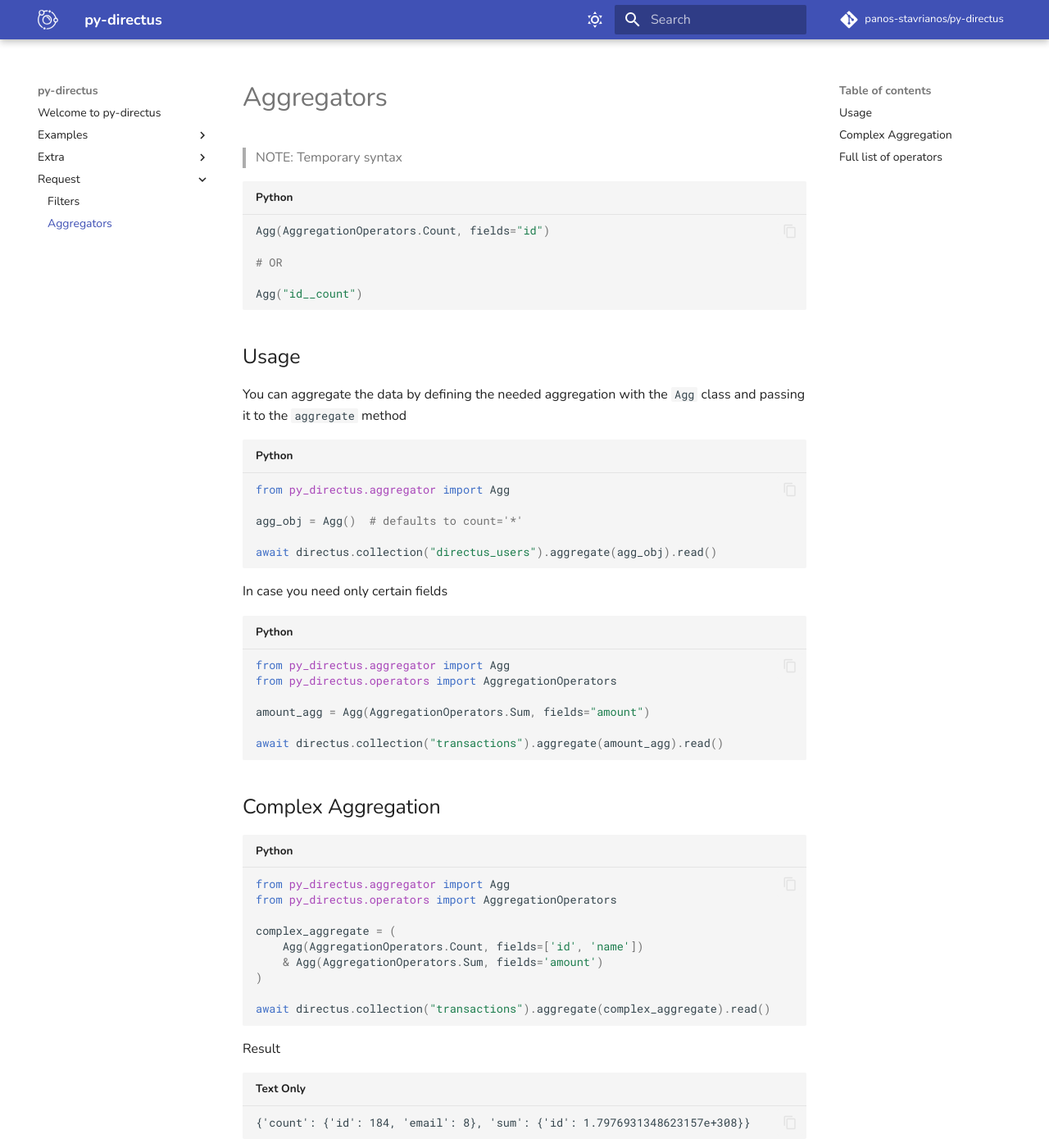
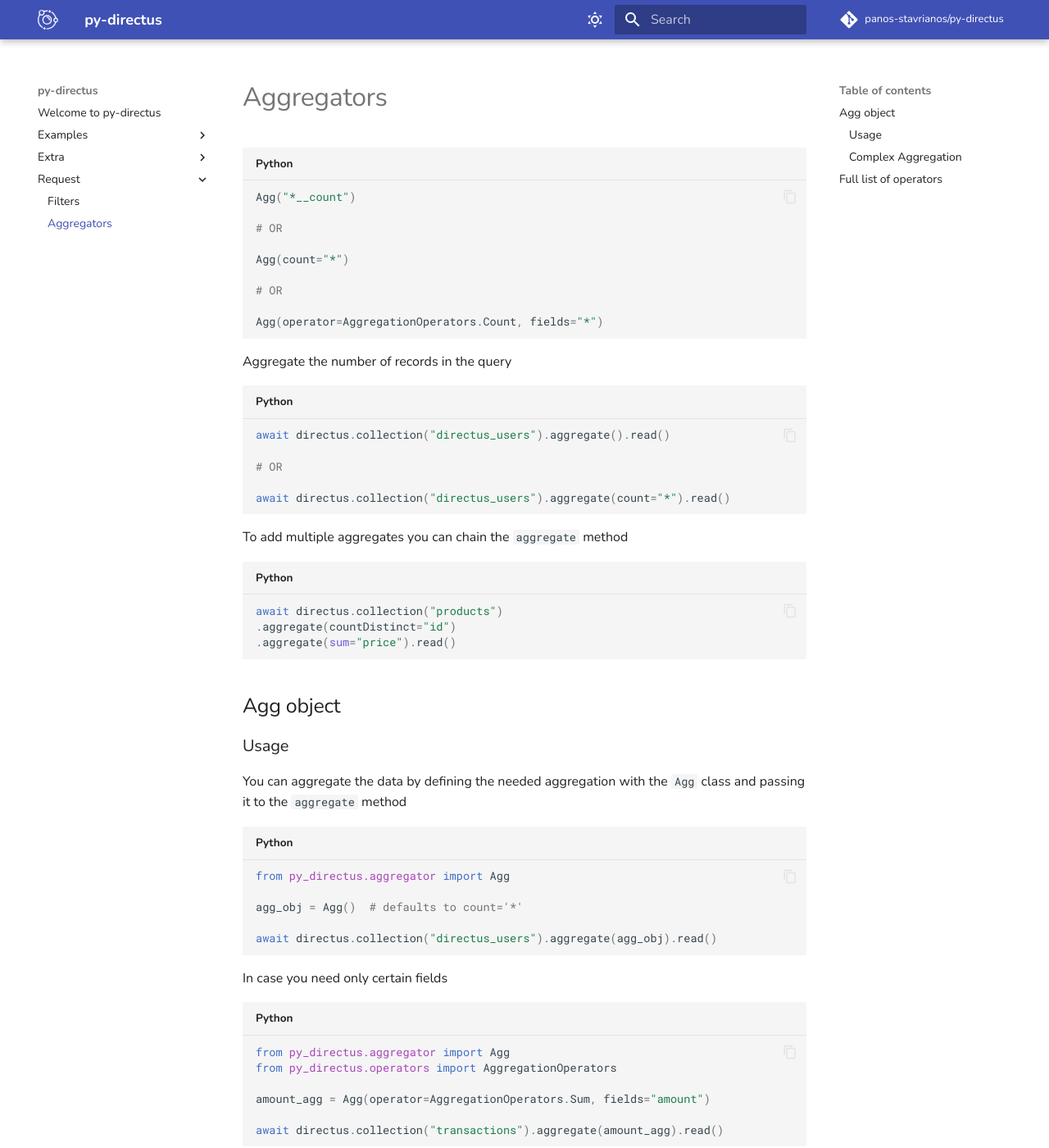
Before and after one commit to panos-stavrianos/py-directus, an MkDocs documentation site: the page built from docs/docs/request/aggregation.md, in a window 1280 px wide and 1400 px high. Shown: the whole window at 82% size. Built offline with MkDocs 1.6.1 and Material for MkDocs 9.7.7, drawn with Linux system fonts in a browser that asks for light colours; comment, search, counter and statistics services are not loaded; some of the changed text lies outside the part shown.

Commit message:
[MOD] Multiple Changes - Made the 'aggregate' method of the 'DirectusRequest' class be like the 'filter' one - Changed the initialization of the 'Agg' class and finalized the aggregation syntax - Made the 'F' and 'Agg' classes be children of the 'Expression' class - Added a scenario to the aggregator test - Changed the documentation for the aggregation functionality

````diff
--- a/docs/docs/request/aggregation.md
+++ b/docs/docs/request/aggregation.md
@@ -1,16 +1,38 @@
 # Aggregators
 
-> NOTE: Temporary syntax
-
 ```python
-Agg(AggregationOperators.Count, fields="id")
+Agg("*__count")
 
 # OR
 
-Agg("id__count")
+Agg(count="*")
+
+# OR
+
+Agg(operator=AggregationOperators.Count, fields="*")
 ```
 
-## Usage
+Aggregate the number of records in the query
+
+```python
+await directus.collection("directus_users").aggregate().read()
+
+# OR
+
+await directus.collection("directus_users").aggregate(count="*").read()
+```
+
+To add multiple aggregates you can chain the `aggregate` method
+
+```python
+await directus.collection("products")
+.aggregate(countDistinct="id")
+.aggregate(sum="price").read()
+```
+
+## Agg object
+
+### Usage
 
 You can aggregate the data by defining the needed aggregation with the `Agg` class and passing it to the `aggregate` method
 
@@ -28,20 +50,20 @@
 from py_directus.aggregator import Agg
 from py_directus.operators import AggregationOperators
 
-amount_agg = Agg(AggregationOperators.Sum, fields="amount")
+amount_agg = Agg(operator=AggregationOperators.Sum, fields="amount")
 
 await directus.collection("transactions").aggregate(amount_agg).read()
 ```
 
-## Complex Aggregation
+### Complex Aggregation
 
 ```python
 from py_directus.aggregator import Agg
 from py_directus.operators import AggregationOperators
 
 complex_aggregate = (
-    Agg(AggregationOperators.Count, fields=['id', 'name'])
-    & Agg(AggregationOperators.Sum, fields='amount')
+    Agg(operator=AggregationOperators.Count, fields=['id', 'name'])
+    & Agg(operator=AggregationOperators.Sum, fields='amount')
 )
 
 await directus.collection("transactions").aggregate(complex_aggregate).read()
@@ -57,12 +79,12 @@
 
 | Operator           | Alt                | Description                         |
 |--------------------|--------------------|-------------------------------------|
-| `Count`            | `_count`           | Count                               |
-| `CountDistinct`    | `_countDistinct`   | Count Distinctly                    |
-| `CountAll`         | `_countAll`        | Count All (Only in GraphQL)         |
-| `Sum`              | `_sum`             | Sum                                 |
-| `SumDistinct`      | `_sumDistinct`     | Sum Distinctly                      |
-| `Average`          | `_average`         | Average                             |
-| `AverageDistinct`  | `_averageDistinct` | Average Distinctly                  |
-| `Minimum`          | `_minimum`         | Minimum                             |
-| `Maximum`          | `_maximum`         | Maximum                             |
+| `Count`            | `count`           | Count                               |
+| `CountDistinct`    | `countDistinct`   | Count Distinctly                    |
+| `CountAll`         | `countAll`        | Count All (Only in GraphQL)         |
+| `Sum`              | `sum`             | Sum                                 |
+| `SumDistinct`      | `sumDistinct`     | Sum Distinctly                      |
+| `Average`          | `average`         | Average                             |
+| `AverageDistinct`  | `averageDistinct` | Average Distinctly                  |
+| `Minimum`          | `minimum`         | Minimum                             |
+| `Maximum`          | `maximum`         | Maximum                             |
````
Also changed, not shown: README.md, 6 other files.
